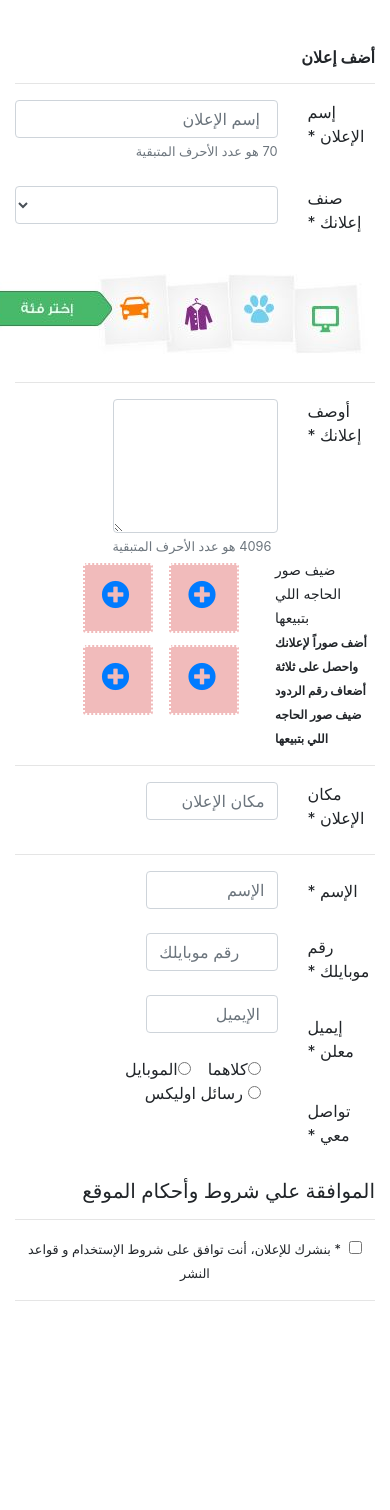
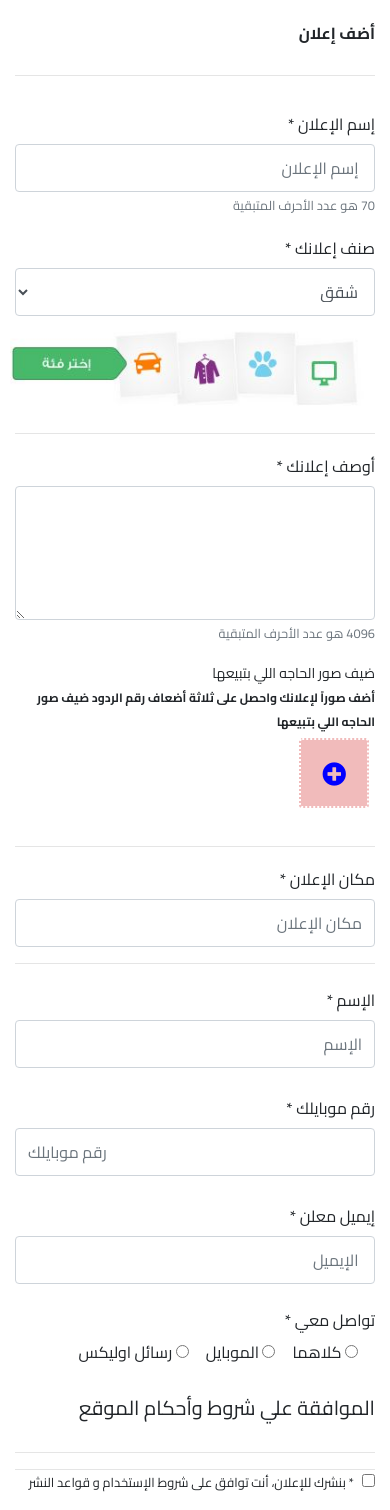
Before and after one commit to benessaessa/olx, a plain HTML site: page addAnnounce.html in a window 390 px wide. Before the commit the page ends 1317 px from the top, so only its background shows below. Drawn offline with nearby package versions, Linux system fonts and the light colour scheme.

Commit message:
remove style inline

```diff
--- a/addAnnounce.html
+++ b/addAnnounce.html
@@ -1,92 +1,120 @@
 <!DOCTYPE html>
 <html lang="en">
+
 <head>
     <meta charset="UTF-8">
     <meta name="viewport" content="width=device-width, initial-scale=1.0">
     <meta http-equiv="X-UA-Compatible" content="ie=edge">
     <link rel="stylesheet" href="https://cdnjs.cloudflare.com/ajax/libs/twitter-bootstrap/4.3.1/css/bootstrap.min.css">
     <link rel="stylesheet" href="https://cdnjs.cloudflare.com/ajax/libs/font-awesome/5.10.0-11/css/all.min.css">
+    <link rel="icon" href="images/OLX.png">
+    <link href="https://fonts.googleapis.com/css?family=Cairo:400,700&display=swap" rel="stylesheet">
     <link rel="stylesheet" href="css/style.css">
     <title>إعلان</title>
 </head>
+
 <body>
-        <div class="container pt-5" dir="rtl">
-            <div class="announce">
-                <h6 class="text-right font-weight-bold">أضف إعلان</h6><hr>
-                <div class="row">
-                    <div class="col-3">
-                        <label for="">إسم الإعلان * </label>
+    <div class="container py-4" dir="rtl">
+        <div class="announce bg-white">
+            <h6 class="text-right font-weight-bold pb-3">أضف إعلان</h6><hr>
+            <div class="contrInput">
+                <div class="row py-3">
+                    <div class="col-md-3">
+                        <label class="pt-1"> إسم الإعلان * </label>
                     </div>
-                    <div class="col-lg-5 col-9 text-right">
-                        <input type="text" name="" id="" class="form-control"  placeholder=" إسم الإعلان" aria-describedby="helpId">
+                    <div class="col-md-9 text-right">
+                        <input type="text" name="" id="" class="form-control" placeholder=" إسم الإعلان"
+                        aria-describedby="helpId">
                         <small id="helpId" class="text-muted">70 هو عدد الأحرف المتبقية</small>
                     </div>
-                </div><br>
+                </div>
                 <div class="row">
-                    <div class="col-3">
-                        <label for="">صنف إعلانك  * </label>
+                    <div class="col-md-3">
+                        <label class="pt-1">صنف إعلانك * </label>
                     </div>
-                    <div class="col-lg-3 col-9 text-right">
+                    <div class="col-lg-9 col-md-6 text-right">
                         <select class="form-control">
-                            <option></option>
+                            <option>شقق</option>
+                            <option>فيلا</option>
                         </select>
                     </div>
-                    <div class="col-lg-6">
-                        <a href="#"><img class="float-right" src="images/announce.JPG"></a>
+                    <div class="col-lg-12 pt-2">
+                        <a href="#"><img class="img-fluid" src="images/announce.JPG"></a>
                     </div>
                 </div><hr>
                 <div class="row">
-                    <div class="col-3">
-                        <label for=""> أوصف إعلانك * </label>
+                    <div class="col-md-3">
+                        <label class="pt-1"> أوصف إعلانك * </label>
                     </div>
-                    <div class="col-6">
+                    <div class="col-md-9 text-right">
                         <textarea class="form-control" rows="5"></textarea>
                         <small id="helpId" class="text-muted">4096 هو عدد الأحرف المتبقية</small>
                     </div>
                 </div>
-                <div class="row">
-                    <div class="col-lg-3 col-md-4 col-4">
-                        <small style="font-size: 14px">ضيف صور الحاجه اللي بتبيعها</small><br>
-                        <small style="font-size: 12px;font-weight: bold">أضف صوراً لإعلانك واحصل على ثلاثة أضعاف رقم الردود
+            </div>
+
+            <div class="row py-3">
+                <div class="col-lg-3 col-md-4 text-right">
+                    <small class="txtSmall">ضيف صور الحاجه اللي بتبيعها</small><br>
+                    <small class="txtVSmall">أضف صوراً لإعلانك واحصل على ثلاثة أضعاف رقم الردود
                         ضيف صور الحاجه اللي بتبيعها</small>
                 </div>
-                    <div class="col-7">
+                <div class="col-md-7">
                     <div class="icons text-right">
-                            <span class="rounded-sm p-3"><a href="#"><i class="fa fa-plus-circle fa-2x"></i></a></span>
-                            <span class="rounded-sm p-3"><a href="#"><i class="fa fa-plus-circle fa-2x"></i></a></span>
-                            <span class="rounded-sm p-3"><a href="#"><i class="fa fa-plus-circle fa-2x"></i></a></span>
-                            <span class="rounded-sm p-3"><a href="#"><i class="fa fa-plus-circle fa-2x"></i></a></span>
+                        <span class="rounded-sm p-3">
+                            <input id='fileUpdateProf' type='file' hidden/>
+                            <p id='buttonUpdateProf'><i class="fa fa-plus-circle fa-2x"></i></p>
+                        </span>
                     </div>
                 </div>
-                </div><hr>
+            </div>
+            <hr>
             <div class="contrInput">
                 <div class="row">
-                    <div class="col-3">
-                        <label>مكان الإعلان * </label>
+                    <div class="col-md-3">
+                        <label class="pt-1">مكان الإعلان * </label>
                     </div>
-                    <div class="col-9">
+                    <div class="col-md-9">
                         <input type="text" placeholder="مكان الإعلان " class="form-control">
                     </div>
                 </div><hr>
-                <div class="row">
-                        <div class="col-3">
+                <div class="row pb-3">
+                    <div class="col-md-3">
                         <label class="mt-2"> الإسم * </label><br>
-                            <label class="mt-4"> رقم موبايلك * </label><br>
-                            <label class="mt-4"> إيميل معلن * </label><br>
-                            <label class="mt-4 pt-1"> تواصل معي  * </label><br>
                     </div>
-                        <div class="col-9">
-                            <input type="text" placeholder="الإسم " class="form-control"><br>
-                            <input type="tel" placeholder="رقم موبايلك " class="form-control"><br>
-                            <input type="email" placeholder=" الإيميل  " class="form-control"><br>
+                    <div class="col-md-9">
+                        <input type="text" placeholder="الإسم " class="form-control">
+                    </div>
+                </div>
+                <div class="row pb-3 pt-2">
+                    <div class="col-md-3">
+                        <label class="pt-1"> رقم موبايلك * </label>
+                    </div>
+                    <div class="col-md-9">
+                        <input type="tel" placeholder="رقم موبايلك " class="form-control">
+                    </div>
+                </div>
+                <div class="row pb-3 pt-2">
+                    <div class="col-md-3">
+                        <label class="pt-1"> إيميل معلن * </label>
+                    </div>
+                    <div class="col-md-9">
+                        <input type="email" placeholder=" الإيميل  " class="form-control">
+                    </div>
+                </div>
+                <div class="row pb-3 pt-2">
+                    <div class="col-md-3">
+                        <label> تواصل معي * </label>
+                    </div>
+                    <div class="col-md-9">
                         <div class="form-check-inline float-right">
                             <label class="form-check-label">
-                                  <input type="radio" class="form-check-input" name="optradio">كلاهما
+                                <input type="radio" class="form-check-input" name="optradio"> كلاهما
                             </label>
                         </div>
                         <div class="form-check-inline float-right">
                             <label class="form-check-label">
-                                  <input type="radio" class="form-check-input" name="optradio">الموبايل
+                                <input type="radio" class="form-check-input" name="optradio"> الموبايل
                             </label>
                         </div>
                         <div class="form-check-inline float-right">
@@ -95,17 +123,27 @@
                             </label>
                         </div>
                     </div>
-                </div><br>
-                <h5 class="text-right"> الموافقة علي شروط وأحكام الموقع  </h5><hr>
+                </div>
+                <h5 class="text-right py-3"> الموافقة علي شروط وأحكام الموقع </h5><hr>
                 <div class="text-center">
-                <label class="form-check-label" >
-                    <input type="checkbox"  class="form-fontrol ml-2" value=""><small>* بنشرك للإعلان، أنت توافق على شروط الإستخدام و قواعد النشر</small>
-                </label><hr>
+                    <label class="form-check-label">
+                        <input type="checkbox" class="form-fontrol ml-2" value=""><small>* بنشرك للإعلان، أنت توافق على
+                            شروط الإستخدام و قواعد النشر</small>
+                    </label>
+                    <hr>
                 </div>
             </div>
         </div>
+
         <script src="https://cdnjs.cloudflare.com/ajax/libs/jquery/3.4.1/jquery.slim.min.js"></script>
         <script src="https://cdnjs.cloudflare.com/ajax/libs/popper.js/1.15.0/umd/popper.min.js"></script>
         <script src="https://cdnjs.cloudflare.com/ajax/libs/twitter-bootstrap/4.3.1/js/bootstrap.min.js"></script>
+        <script>
+            document.getElementById('buttonUpdateProf').addEventListener('click', openDialog);
+           function openDialog() {
+           document.getElementById('fileUpdateProf').click();
+       }
+       </script>
 </body>
+
 </html>
--- a/css/style.css
+++ b/css/style.css
@@ -1,6 +1,7 @@
 /* ----------------------- Body Style ------------------------- */
 body {
     position: relative;
+    font-family: 'Cairo', sans-serif;
 }
 /* ----------------------------------------------------------- */
 /* --------------------  Navbar Style ------------------------ */
@@ -8,6 +9,9 @@ body {
 .navbar,.navbar-nav{
     margin: 0;
     padding: 0;
+}
+.form-control{
+    height: 3rem;
 }
 .navbar-dark .navbar-toggler{
     border: 3px solid rgb(0, 255, 34);
@@ -18,7 +22,7 @@ body {
     padding: 2px;
 }
 .navbar-collapse{
-    text-align: center;
+    text-align: right;
 }
 .navbar .navbar-brand{
     background-color: #009688;
@@ -57,13 +61,21 @@ body {
     color: black;
 }
 /* ---------------------------------------- */
+.announce{
+    background-color: rgb(165, 227, 230);
+}
 .announce .icons span{
     display: inline-block;
     width: 70px;
     border: 2px dotted white;
     height: 70px;
     margin: 6px;
+    cursor: pointer;
     background-color: rgb(241, 187, 187);
+}
+.icons span p i{
+    padding: 0.4rem 0.3rem;
+    color: blue;
 }
 .contrInput .form-control{
     width: 50%;
@@ -73,7 +85,26 @@ body {
     .contrInput label{
       margin-top: 0px;
     }
-  }
+}
+@media screen and (max-width: 480px) {
+    .inputBlock{
+        width: 100% !important;
+        margin: 1rem 0;
+    }
+    .boxForm{
+        margin-top: 0.5rem;
+    }
+    .contrInput .form-control{
+        width: 100%;
+    }
+    .contrInput label{
+        float: right;
+    }
+    .btnSrh,.btnSave{
+        width: 100%;
+        margin-top: 0.2rem;
+    }
+}
 
   /* ------------------------------ Footer --------------- */
   .foot a,p{
@@ -92,3 +123,40 @@ body {
     font-size: 14px;
 }
 /* ------------------------------------- */
+.boxForm{
+    border: 2px solid #ffb00b;
+    border-radius: 5px;
+}
+.profBtn{
+    color: blue;
+}
+.icoonsH{
+    color: rgb(4, 252, 78);
+}
+.drpDwn{
+    height: 3rem;padding: 0px 10px 0px 2px;
+    width: 100%;
+}
+.rowAnnounce{
+    clear: both;
+}
+.rowColor{
+    color: #999;
+}
+.txtSmall{
+    font-size: 14px;
+}
+.txtVSmall{
+    font-size: 12px;
+    font-weight: bold;
+}
+.cBlack{
+    color: black
+}
+.bgLem{
+    background-color: #f7f6f6;
+}
+.safty{
+    color: black;
+    font-size: 14px;
+}
```
Also changed, not shown: announcement.html (+12 -10 lines), index.html (+73 -50 lines), politcs.html (+2 -0 lines). Lines whose indentation alone changed are shown as unchanged.
